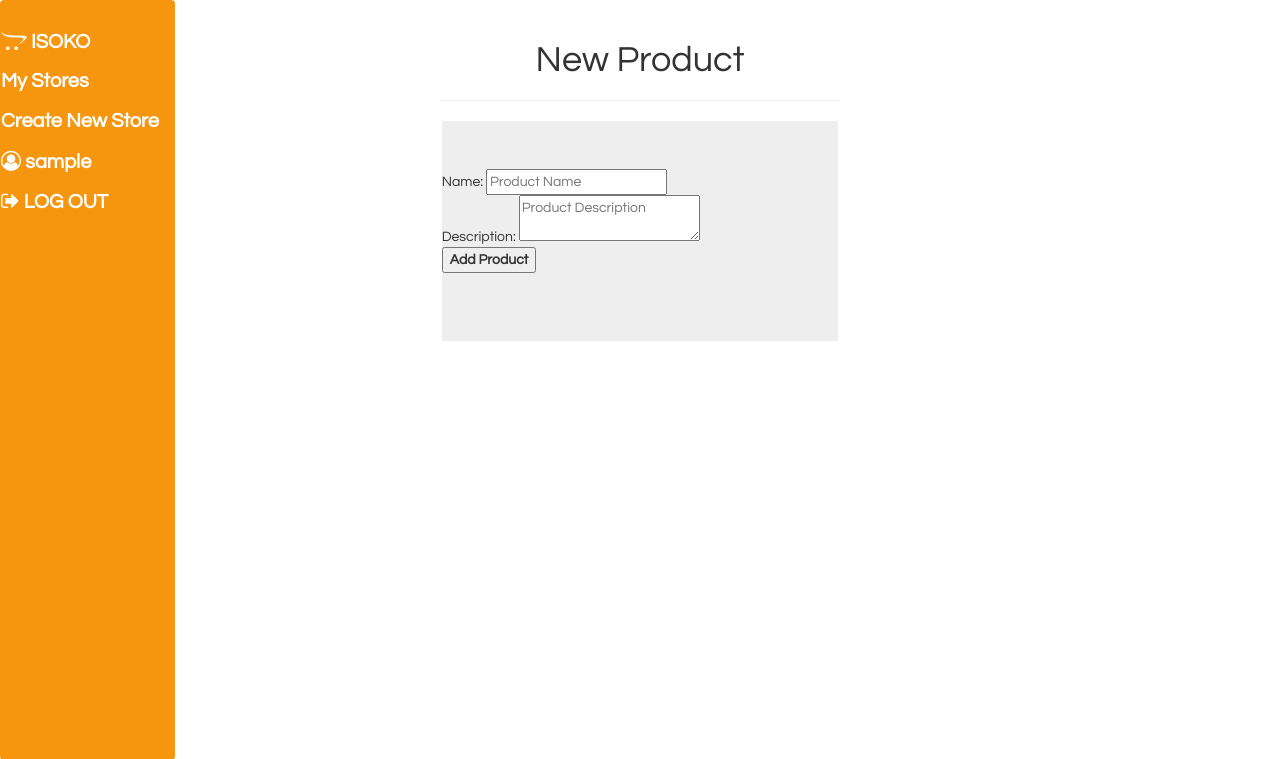
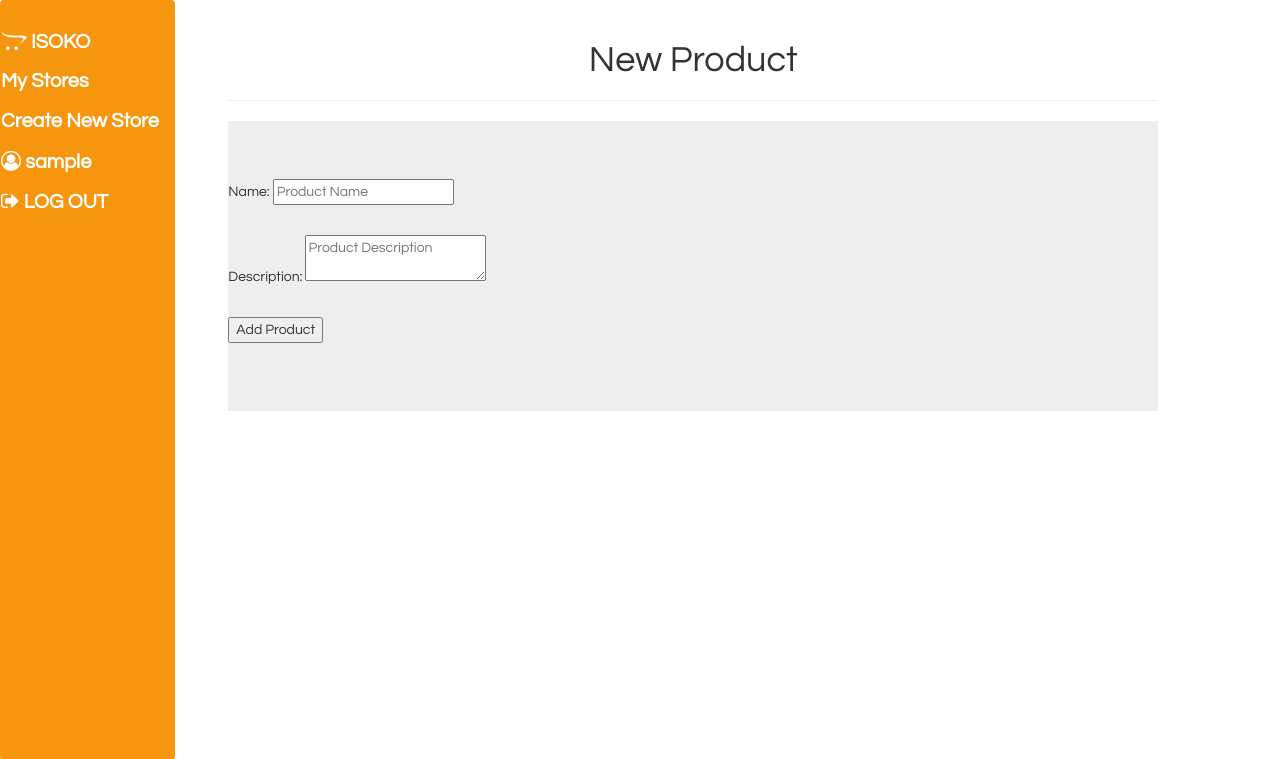
Before and after one commit to angieMutava/bc-12-online-store, a Flask app: page /product/addproduct in a window 1280 px wide. Shown: the top 759 px of the page. Run offline with Flask 2, Linux system fonts and the light colour scheme; a user stored in the database is signed in; tables that the repository leaves empty hold one stand-in row (values such as "Sample post"); some libraries are stand-ins or nearby versions.

Commit message:
Add items UI

```diff
--- a/app/static/css/styles.css
+++ b/app/static/css/styles.css
@@ -291,3 +291,7 @@ html, body {
 .myjumbotron p {
   font-size: 12pt;
 }
+
+.add {
+  margin-top: 10px;
+}
--- a/app/templates/product/addproduct.html
+++ b/app/templates/product/addproduct.html
@@ -3,18 +3,16 @@
 
 {% block body %}
 
-  <div class="col-lg-4 col-md-offset-4">
+  <div class="col-md-9 col-md-offset-2">
     <div class="page-header text-center">
           <h1>New Product</h1>
     </div>
-    <div class= "jumbotron">
+    <div class= "jumbotron myjumbotron">
       <form method=post>
         {{ form.hidden_tag() }}
-        <dl>
-           <dd>Name: {{ form.product_name(class_="u-full-width", placeholder="Product Name", maxlength=70)}}
-           <dd>Description: {{ form.product_desc(class_="u-full-width", placeholder="Product Description") }}
-           <dt>{{ form.submit }}
-         </dl>
+           <div class="add">Name: {{ form.product_name(class_="u-full-width", placeholder="Product Name", maxlength=70)}}</div><br/>
+           <div class="add">Description: {{ form.product_desc(class_="u-full-width", placeholder="Product Description") }}</div><br/>
+           <div class="add">{{ form.submit }}</div><br/>
        </form>
     </div>
   </div>
--- a/requirements.txt
+++ b/requirements.txt
@@ -5,7 +5,6 @@ click==6.6
 dominate==2.3.0
 Flask==0.11.1
 Flask-Bcrypt==0.7.1
-Flask-Bootstrap==3.3.7.0
 Flask-Login==0.4.0
 Flask-Migrate==2.0.1
 Flask-Script==2.0.5
```
